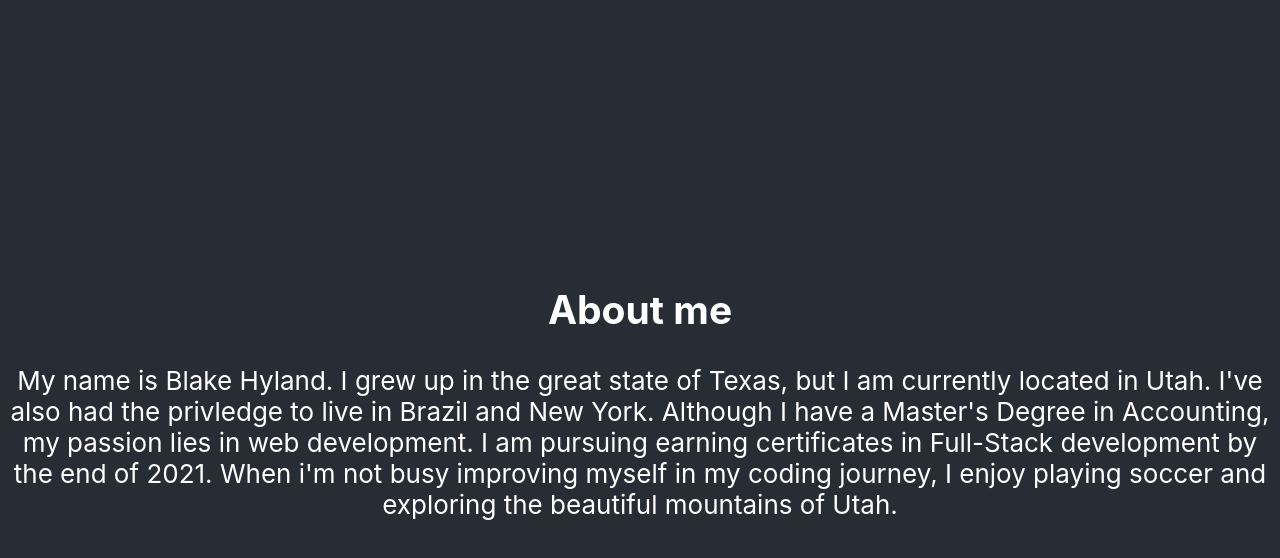
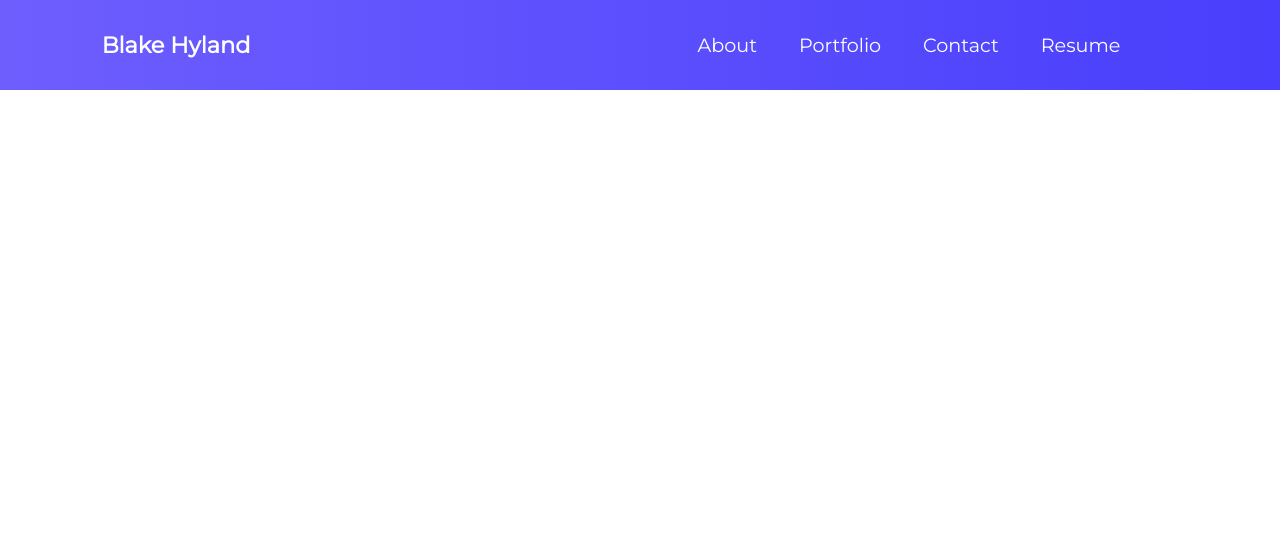
Before and after one commit to bhyland95/React-Portfolio, a React (Create React App) app: page / in a window 1280 px wide. Shown: the top 558 px of the page. Built offline with nearby package versions, Linux system fonts and the light colour scheme.

Commit message:
added template navbar

```diff
--- a/public/index.html
+++ b/public/index.html
@@ -1,20 +1,23 @@
 <!DOCTYPE html>
 <html lang="en">
+
 <head>
   <meta charset="utf-8" />
   <link rel="icon" href="%PUBLIC_URL%/favicon.ico" />
   <meta name="viewport" content="width=device-width, initial-scale=1" />
   <meta name="theme-color" content="#000000" />
-    <meta
-      name="description"
-      content="Web site created using create-react-app"
-    />
+  <meta name="description" content="Web site created using create-react-app" />
   <link rel="apple-touch-icon" href="%PUBLIC_URL%/logo192.png" />
   <!--
       manifest.json provides metadata used when your web app is installed on a
       user's mobile device or desktop. See https://developers.google.com/web/fundamentals/web-app-manifest/
     -->
   <link rel="manifest" href="%PUBLIC_URL%/manifest.json" />
+  <link rel="stylesheet" href="https://use.fontawesome.com/releases/v5.15.4/css/all.css"
+    integrity="sha384-DyZ88mC6Up2uqS4h/KRgHuoeGwBcD4Ng9SiP4dIRy0EXTlnuz47vAwmeGwVChigm" crossorigin="anonymous">
+  <link rel="preconnect" href="https://fonts.googleapis.com">
+  <link rel="preconnect" href="https://fonts.gstatic.com" crossorigin>
+  <link href="https://fonts.googleapis.com/css2?family=Montserrat&display=swap" rel="stylesheet">
   <!--
       Notice the use of %PUBLIC_URL% in the tags above.
       It will be replaced with the URL of the `public` folder during the build.
@@ -26,6 +29,7 @@
     -->
   <title>React App</title>
 </head>
+
 <body>
   <noscript>You need to enable JavaScript to run this app.</noscript>
   <div id="root"></div>
@@ -40,4 +44,5 @@
       To create a production bundle, use `npm run build` or `yarn build`.
     -->
 </body>
+
 </html>
--- a/src/App.css
+++ b/src/App.css
@@ -1,38 +1,7 @@
-.App {
-  text-align: center;
+*{
+ box-sizing: border-box;
+ margin: 0;
+ padding: 0;
+ text-align: center;
+ font-family: 'Montserrat', sans-serif;
 }
-
-.App-logo {
-  height: 40vmin;
-  pointer-events: none;
-}
-
-@media (prefers-reduced-motion: no-preference) {
-  .App-logo {
-    animation: App-logo-spin infinite 20s linear;
-  }
-}
-
-.App-header {
-  background-color: #282c34;
-  min-height: 100vh;
-  display: flex;
-  flex-direction: column;
-  align-items: center;
-  justify-content: center;
-  font-size: calc(10px + 2vmin);
-  color: white;
-}
-
-.App-link {
-  color: #61dafb;
-}
-
-@keyframes App-logo-spin {
-  from {
-    transform: rotate(0deg);
-  }
-  to {
-    transform: rotate(360deg);
-  }
-}
--- a/src/App.js
+++ b/src/App.js
@@ -1,12 +1,15 @@
+import react from 'react';
 import './App.css';
 import About from './components/About';
+import Navbar from './components/Navbar/Navbar';
+import Header from './components/Header/Header';
 
 function App() {
   return (
     <div className="App">
-      <header className="App-header">
-        <About />
-      </header>
+      <Header />
+
+
     </div>
   );
 }
--- /dev/null
+++ b/src/components/Header/Header.js
@@ -0,0 +1,23 @@
+import React, { Component } from 'react'
+import Navbar from '../Navbar/Navbar'
+
+class Header extends Component {
+
+        state = { clicked: false}
+
+        handleClick = () => {
+                this.setState({ clicked: !this.state.clicked})
+        }
+
+         render() {
+                 return (
+                         <header>
+                                 <nav>
+                                         <Navbar />
+                                 </nav>
+                         </header>
+                 )
+         }
+ }
+
+export default Header
--- /dev/null
+++ b/src/components/Navbar/MenuItems.js
@@ -0,0 +1,22 @@
+export const MenuItems = [
+    {
+        title: 'About',
+        url: "#",
+        cName: 'nav-links'
+    },
+    {
+        title: 'Portfolio',
+        url: "#",
+        cName: 'nav-links'
+    },
+    {
+        title: 'Contact',
+        url: "#",
+        cName: 'nav-links'
+    },
+    {
+        title: 'Resume',
+        url: "#",
+        cName: 'nav-links'
+    },
+]
--- /dev/null
+++ b/src/components/Navbar/Navbar.css
@@ -0,0 +1,49 @@
+.NavbarItems{
+    background: linear-gradient(90deg, rgb(110, 94, 254) 0%, rgba(73,63,252,1) 100%);
+    height: 90px;
+    display: flex;
+    align-items: center;
+    justify-content: center;
+    font-size: 1.2rem;
+}
+
+.navbar-logo {
+    color: #fff;
+}
+
+.nav-menu{
+    display: grid;
+    grid-template-columns: repeat(5, auto);
+    grid-gap: 10px;
+    list-style: none;
+    text-align: center;
+    width: 70vw;
+    justify-content: end;
+    margin-right: 2rem;
+}
+
+.nav-links {
+    color: white ;
+    text-decoration: none;
+    padding: 0.5rem 1rem;
+}
+
+.nav-links:hover {
+    background-color: #6d76f7;
+    border-radius: 4px;
+    transition: all 0.2s ease-out;
+}
+
+.fa-bars{
+    color: white;
+
+}
+
+.menu-icon {
+   display: none;
+}
+
+@media screen and (max-width: 960px) {
+
+
+}
--- /dev/null
+++ b/src/components/Navbar/Navbar.js
@@ -0,0 +1,36 @@
+import React, { Component } from "react";
+import { MenuItems } from "./MenuItems"
+import './Navbar.css'
+
+class Navbar extends Component {
+       state = { clicked: false}
+
+       handleClick = () => {
+               this.setState({ clicked: !this.state.clicked})
+       }
+
+        render() {
+                return (
+                        <nav className="NavbarItems">
+                                <h1 className="navbar-logo">Blake Hyland</h1>
+                                <div className="menu-icon" onClick={this.handleClick}>
+                                        <i className={this.state.clicked ? 'fas fa-times' : 'fas fa-bars'}></i>
+
+                                </div>
+                                <ul className={this.state.clicked ? 'nav-menu active' : 'nav-menu'}>
+                                        { MenuItems.map((item, index) => {
+                                                return (
+                                                        <li key={index}>
+                                                                <a className={item.cName} href={item.url}>
+                                                                {item.title}
+                                                                </a>
+                                                        </li>
+                                                )
+                                        })}
+                                </ul>
+                        </nav>
+                )
+        }
+}
+
+export default Navbar
```
Also changed, not shown: src/components/Header/index.js (deleted, +0 -10 lines), src/components/Nav/index.js (deleted, +0 -10 lines), src/index.js (+2 -5 lines), src/index.css (line endings or trailing spaces). Lines whose indentation alone changed are shown as unchanged.
